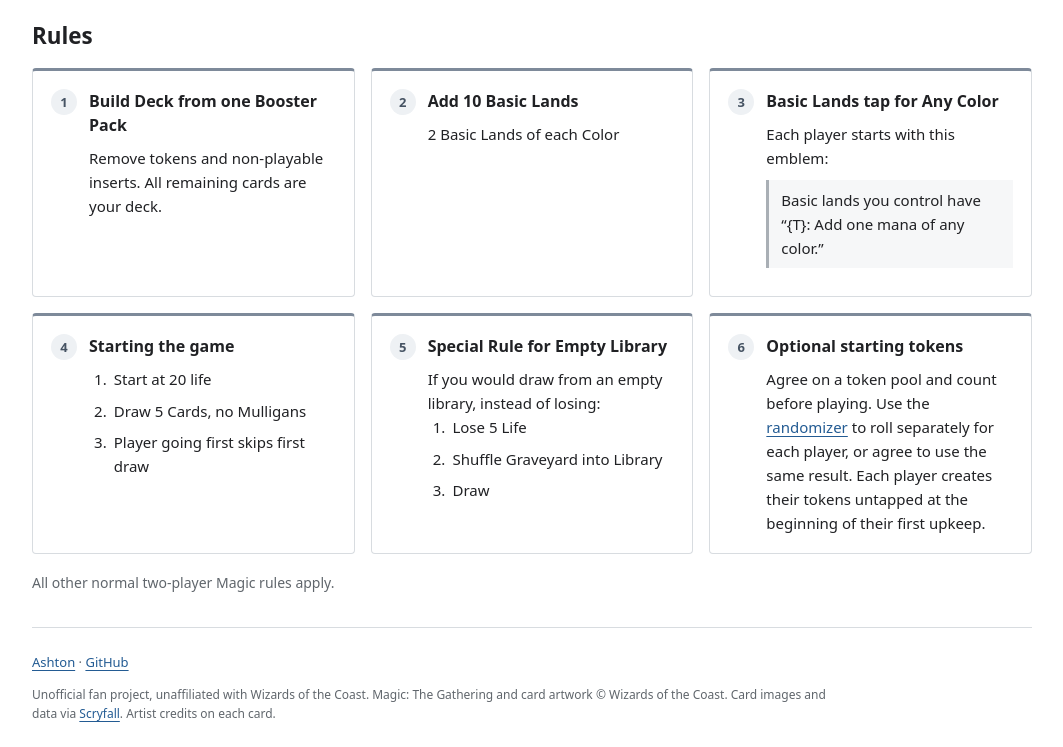
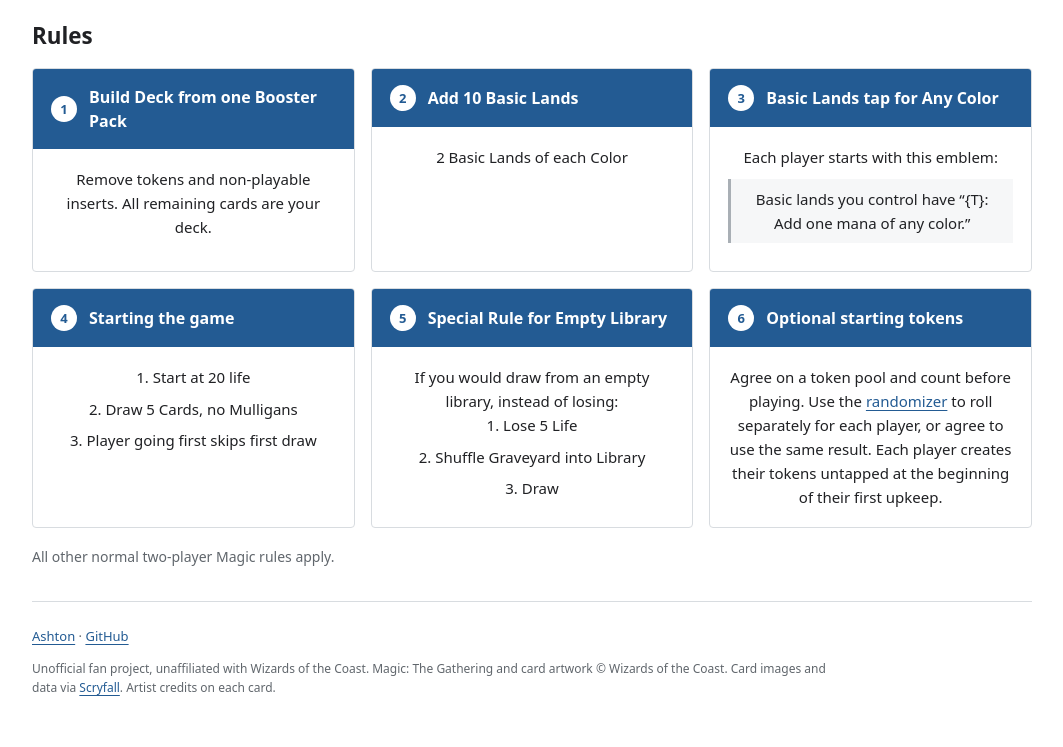
Before and after one commit to ashears/MTG-Pack-Battle, a website: page index.html in a window 1280 px wide. Shown: the part 194-941 px from the top of the page, without its empty margins (108-1171 px from the left). After the commit the page ends 915 px from the top, so only its background shows below. Drawn offline with Linux system fonts and the light colour scheme.

Commit message:
Style rule headers and center rule content

```diff
--- a/index.html
+++ b/index.html
@@ -7,7 +7,7 @@
   <meta name="description" content="Custom Magic Ruleset to play a game with a single pack per player. Rules and a starting-token randomizer.">
   <title>MTG Pack Battle</title>
   <link rel="icon" type="image/svg+xml" href="./assets/favicon.svg">
-  <link rel="stylesheet" href="./styles.css?v=1.3.1">
+  <link rel="stylesheet" href="./styles.css?v=1.3.2">
 </head>
 <body>
   <a class="skip-link" href="#main">Skip to content</a>
@@ -23,31 +23,39 @@
       <h2 id="rules-title">Rules</h2>
       <ol class="rules-list" role="list">
         <li>
+          <div class="rule-header">
             <span class="rule-index" aria-hidden="true">1</span>
-          <div>
             <h3>Build Deck from one Booster Pack</h3>
-            <p>Remove tokens and non-playable inserts.
-              All remaining cards are your deck.</p></div>
+          </div>
+          <div class="rule-body">
+            <p>Remove tokens and non-playable inserts. All remaining cards are your deck.</p>
+          </div>
         </li>
         <li>
+          <div class="rule-header">
             <span class="rule-index" aria-hidden="true">2</span>
-          <div>
             <h3>Add 10 Basic Lands</h3>
+          </div>
+          <div class="rule-body">
             <p>2 Basic Lands of each Color</p>
           </div>
         </li>
         <li>
+          <div class="rule-header">
             <span class="rule-index" aria-hidden="true">3</span>
-          <div>
             <h3>Basic Lands tap for Any Color</h3>
+          </div>
+          <div class="rule-body">
             <p>Each player starts with this emblem:</p>
             <blockquote>Basic lands you control have “{T}: Add one mana of any color.”</blockquote>
           </div>
         </li>
         <li>
+          <div class="rule-header">
             <span class="rule-index" aria-hidden="true">4</span>
-          <div>
             <h3>Starting the game</h3>
+          </div>
+          <div class="rule-body">
             <ol class="rule-steps">
               <li>Start at 20 life</li>
               <li>Draw 5 Cards, no Mulligans</li>
@@ -56,9 +64,11 @@
           </div>
         </li>
         <li>
+          <div class="rule-header">
             <span class="rule-index" aria-hidden="true">5</span>
-          <div>
             <h3>Special Rule for Empty Library</h3>
+          </div>
+          <div class="rule-body">
             <p>If you would draw from an empty library, instead of losing:</p>
             <ol class="rule-steps">
               <li>Lose 5 Life</li>
@@ -68,10 +78,13 @@
           </div>
         </li>
         <li>
+          <div class="rule-header">
             <span class="rule-index" aria-hidden="true">6</span>
-          <div>
             <h3>Optional starting tokens</h3>
-            <p>Agree on a token pool and count before playing. Use the <a href="./randomizer.html">randomizer</a> to roll separately for each player, or agree to use the same result. Each player creates their tokens untapped at the beginning of their first upkeep.</p></div>
+          </div>
+          <div class="rule-body">
+            <p>Agree on a token pool and count before playing. Use the <a href="./randomizer.html">randomizer</a> to roll separately for each player, or agree to use the same result. Each player creates their tokens untapped at the beginning of their first upkeep.</p>
+          </div>
         </li>
       </ol>
       <p class="rules-footnote">All other normal two-player Magic rules apply.</p>
--- a/styles.css
+++ b/styles.css
@@ -31,20 +31,23 @@ h3 { font-size: 1rem; font-weight: 600; }
 .section { padding-block: 32px; }
 .rules-section { padding-top: 24px; }
 .rules-list { display: grid; grid-template-columns: repeat(3, minmax(0, 1fr)); list-style: none; padding: 0; margin: 18px 0; gap: 16px; }
-.rules-list > li { display: grid; grid-template-columns: 26px minmax(0, 1fr); align-content: start; gap: 12px; padding: 18px; border: 1px solid var(--line); border-radius: 4px; border-top: 3px solid #7e8a9a; }
-.rule-index { display: grid; place-items: center; width: 26px; height: 26px; border-radius: 50%; background: #eef1f4; color: #465363; font-size: .8125rem; font-weight: 650; }
-.rules-list h3 { line-height: 1.5; margin-bottom: 9px; }
+.rules-list > li { display: flex; flex-direction: column; border: 1px solid var(--line); border-radius: 4px; overflow: hidden; background: #fff; }
+.rule-header { display: flex; align-items: center; gap: 12px; padding: 16px 18px; background: #235b93; color: #fff; }
+.rule-body { flex: 1; padding: 18px; text-align: center; }
+.rule-index { display: grid; place-items: center; width: 26px; height: 26px; flex-shrink: 0; border-radius: 50%; background: #fff; color: #235b93; font-size: .8125rem; font-weight: 650; }
+.rules-list h3 { line-height: 1.5; }
 .rules-list p, .rules-list blockquote { font-size: .9375rem; }
 .rules-list blockquote { padding: 8px 12px; }
-.rules-list .rule-steps { margin: 0; padding-left: 1.35rem; list-style: decimal; font-size: .9375rem; }
-.rule-steps > li { margin-bottom: .45rem; padding-left: .2rem; }
+.rules-list .rule-steps { margin: 0; padding: 0; list-style: decimal inside; font-size: .9375rem; }
+.rule-steps > li { margin-bottom: .45rem; }
 .rule-steps > li:last-child { margin-bottom: 0; }
 @media (min-width: 601px) and (max-width: 959px) {
   .rules-list { grid-template-columns: repeat(2, minmax(0, 1fr)); }
 }
 @media (max-width: 600px) {
   .rules-list { grid-template-columns: 1fr; gap: 12px; }
-  .rules-list > li { padding: 16px; }
+  .rule-header { padding: 14px 16px; }
+  .rule-body { padding: 16px; }
   .banner-header { margin-bottom: 14px; }
   .banner-nav { right: 12px; bottom: 12px; }
   .banner-art { height: 96px; }
```
Lines whose indentation alone changed are shown as unchanged.
